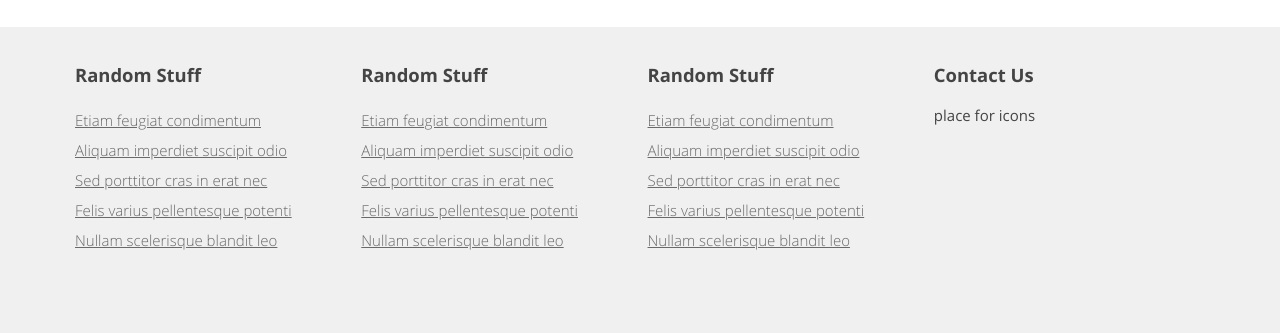
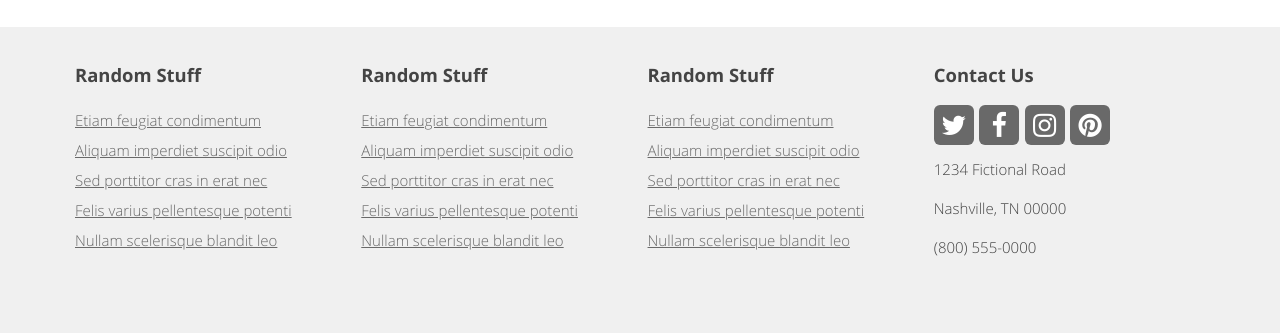
Before and after one commit to wasilukowa/CL-VertiPage, a React (Create React App) app: page / in a window 1280 px wide. Shown: the part 2523-2856 px from the top of the page. Built offline with nearby package versions, Linux system fonts and the light colour scheme.

Commit message:
Contact us section ready

```diff
--- a/src/components/FooterContact.js
+++ b/src/components/FooterContact.js
@@ -1,7 +1,8 @@
 import React from 'react';
 import styled from 'styled-components';
+import 'font-awesome/css/font-awesome.min.css';
 
-const FooterSectionContainer = styled.div`
+const FooterContact = styled.div`
     padding-bottom: 30px;
     border-bottom: 1px solid ${props => props.theme.lightGrey};
     margin-bottom: 20px;
@@ -18,14 +19,50 @@ const FooterSectionContainer = styled.div`
     @media (min-width: 980px){
         flex-basis: 24%;
     }
+    .icon-container {
+        display: inline-flex;
+        margin-bottom: 1.4em;
+    }
+    i {
+        width: 40px;
+        height: 40px;
+        background-color: ${props => props.theme.grey};
+        border-radius: 6px;
+        color: white;
+        font-size: 1.8em;
+        margin-right: 0.2em;
+        display: inline-flex;
+        flex-direction: column;
+        justify-content: center;
+        align-items: center;
+        transition: .2s;
+    }
+    i:hover{
+        background-color: ${props => props.theme.black}
+    }
+    p {
+        font-family: 'Open Sans Light';
+        font-size: 1em;
+        line-height: 2em;
+        margin-top: 0.6em;
+        color: ${props => props.theme.black};
+    }
 `;
 
 const FooterSection = ({ title, linksArray = [] }) => {
     return (
-        <FooterSectionContainer>
+        <FooterContact>
             <h2>Contact Us</h2>
-            <p> place for icons</p>
-        </FooterSectionContainer>
+            <div className='icon-contaier'>
+                <i class="fa fa-twitter"></i>
+                <i class="fa fa-facebook"></i>
+                <i class="fa fa-instagram"></i>
+                <i class="fa fa-pinterest"></i>
+            </div>
+            <p>1234 Fictional Road</p>
+            <p>Nashville, TN 00000</p>
+            <p>(800) 555-0000</p>
+        </FooterContact>
     )
 }
 
```
